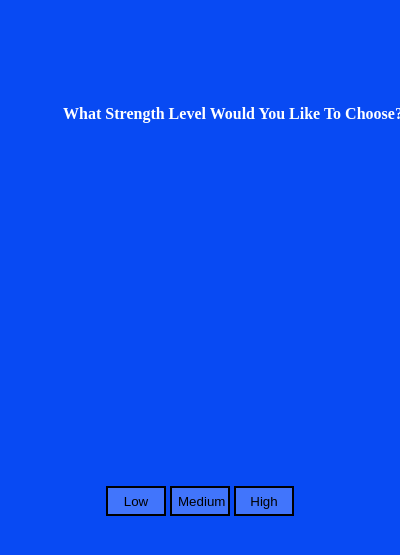
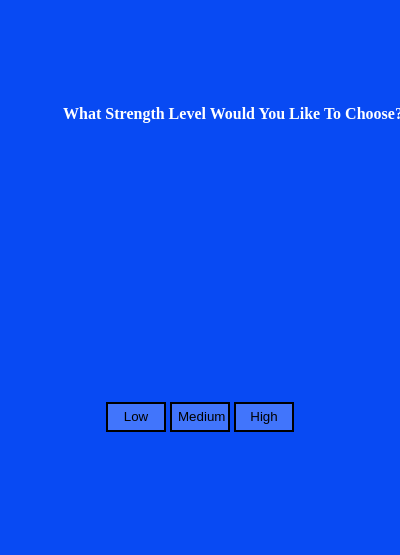
Before and after one commit to HackmercedVII-Temp/zer0DayRepo, a browser extension: page ChromeExtension/popup.html in a window 400 px wide. Shown: the part 313-868 px from the top of the page. Drawn offline with Linux system fonts and the light colour scheme; no server answers.

Commit message:
Fixed the Buttons

```diff
--- a/ChromeExtension/popup.css
+++ b/ChromeExtension/popup.css
@@ -39,6 +39,7 @@
   height: 30px;
   width: 60px;
   cursor: pointer;
+
 }
 .button3:hover {
   background: #C1CFDA;
@@ -89,11 +90,14 @@ body {
 .center {
   margin: 0%;
   position: absolute;
-  bottom : 0%;
+  bottom: 10%;
   left: 50%;
-  -ms-transform: translate(-50%, -50%);
-  transform: translate(-50%, -50%);
+
+     -ms-transform: translate(-50%, -50%)  ;
+        -o-transform: translate(-50%, -50%) ;
+              transform: translate(-50%, -50%) ;
 }
+
 
 h3 {
   text-align: center;
--- a/ChromeExtension/popup.html
+++ b/ChromeExtension/popup.html
@@ -15,14 +15,13 @@
             <!--- <img src="https://www.pinclipart.com/picdir/middle/2-25691_cartoon-fishing-rod-fishing-rod-clipart-black-and.png" width="600" height="600"> --->
         </div>
         <h4 class="text-center">What Strength Level Would You Like To Choose?</h4>
-    </div>
-    <div class="container">
         <div class="center">
             <button class = "button2">Low</button>
             <button class = "button3">Medium</button>
             <button class = "button4">High</button>
         </div>
     </div>
+    </div>
 </body>
 <script src="script.js"></script>
 </html>
```
